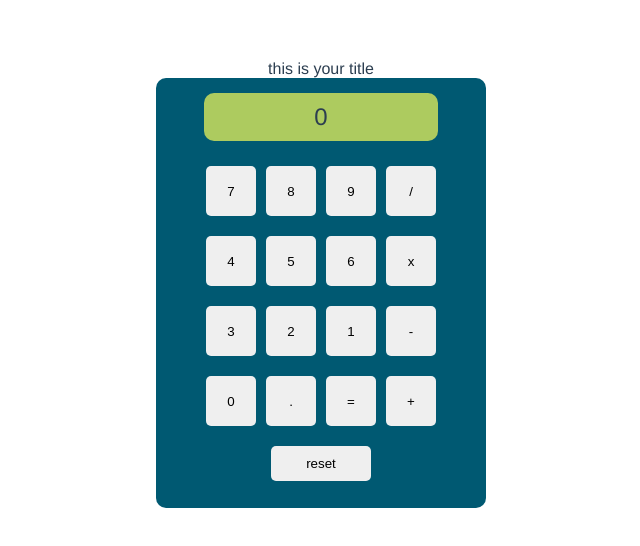
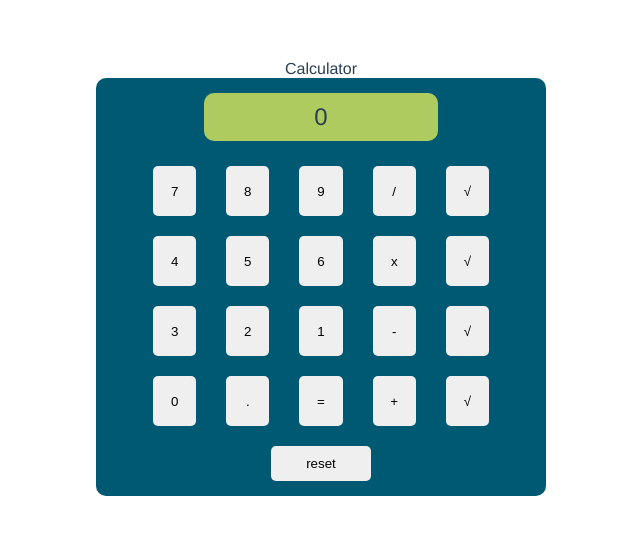
Before and after one commit to tylermckell01/Vue-Calc, a Vue app: page / in a window 1280 px wide. Shown: the top 546 px of the page, without its empty margins (319-959 px from the left). Built offline with nearby package versions, Linux system fonts and the light colour scheme.

Commit message:
added square root functionality

```diff
--- a/src/App.vue
+++ b/src/App.vue
@@ -16,7 +16,7 @@ export default {
   props: {
     title: {
       type: String,
-      default: "this is your title",
+      default: "Calculator",
     },
   },
 };
--- a/src/components/AppCalculator.vue
+++ b/src/components/AppCalculator.vue
@@ -9,24 +9,28 @@
         <button @click="handleInputNumber(8)">8</button>
         <button @click="handleInputNumber(9)">9</button>
         <button @click="selectedOperation('/')">/</button>
+        <button @click="selectedOperation('sqr')">√</button>
       </div>
       <div class="row 2">
         <button @click="handleInputNumber(4)">4</button>
         <button @click="handleInputNumber(5)">5</button>
         <button @click="handleInputNumber(6)">6</button>
         <button @click="selectedOperation('*')">x</button>
+        <button @click="selectedOperation('sqr')">√</button>
       </div>
       <div class="row 3">
         <button @click="handleInputNumber(3)">3</button>
         <button @click="handleInputNumber(2)">2</button>
         <button @click="handleInputNumber(1)">1</button>
         <button @click="selectedOperation('-')">-</button>
+        <button @click="selectedOperation('sqr')">√</button>
       </div>
       <div class="row 4">
         <button @click="handleInputNumber(0)">0</button>
         <button @click="inputDecimal('.')">.</button>
         <button @click="performOperation()">=</button>
         <button @click="selectedOperation('+')">+</button>
+        <button @click="selectedOperation('sqr')">√</button>
       </div>
       <div class="row reset"><button @click="reset()">reset</button></div>
     </div>
@@ -70,8 +74,9 @@ export default {
     const selectedOperation = (operation) => {
       if (firstNumber.value) {
         currentOperation.value = operation;
-
-        onDisplay.value = `${onDisplay.value} ${operation}`;
+        if (currentOperation.value == "sqr") {
+          performOperation();
+        }
       } else {
         onDisplay.value = "must select number first";
       }
@@ -90,6 +95,8 @@ export default {
         result = firstNumber.value = (num1 * num2).toString();
       } else if (currentOperation.value == "/") {
         result = firstNumber.value = (num1 / num2).toString();
+      } else if (currentOperation.value == "sqr") {
+        result = firstNumber.value = Math.sqrt(num1).toString();
       } else {
         secondNumber.value == "";
         currentOperation.value == "";
@@ -129,8 +136,8 @@ export default {
   flex-direction: column;
   align-items: center;
   gap: 25px;
-  width: 300px;
-  height: 400px;
+  // width: 300px;
+  // height: 400px;
   padding: 15px;
   background-color: rgb(0, 89, 114);
   border-radius: 10px;
@@ -154,16 +161,17 @@ export default {
       width: 100%;
       display: flex;
       justify-content: space-around;
+      gap: 30px;
 
       button {
-        width: 50px;
+        width: 60px;
         height: 50px;
         border: none;
         border-radius: 5px;
 
         &:hover {
           cursor: pointer;
-          background-color: rgb(104, 104, 104, 0.7);
+          background-color: rgba(152, 152, 152, 0.7);
           border-radius: 10px;
         }
       }
```
